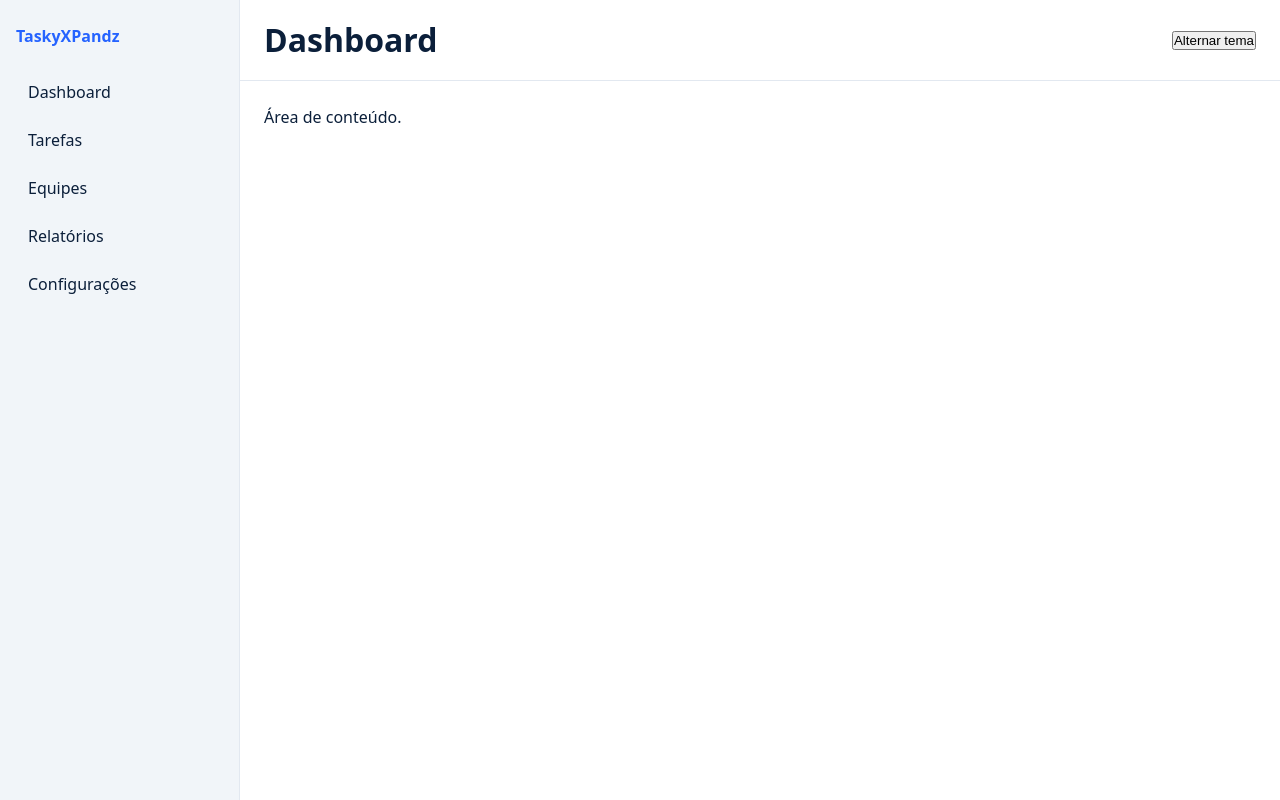
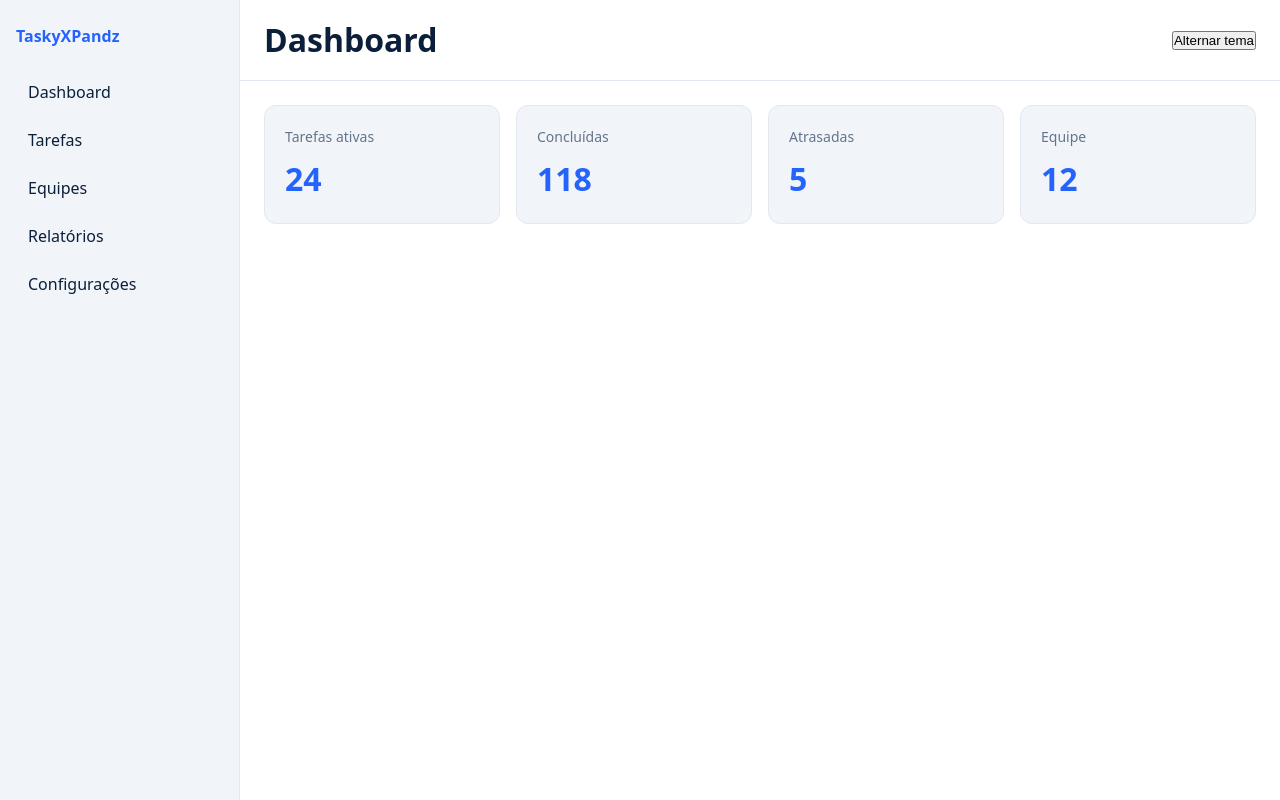
Before and after one commit to mattxcreativework/taskyxpandz-business, a plain HTML site: page frontend/pages/dashboard.html in a window 1280 px wide. Drawn offline with Linux system fonts and the light colour scheme.

Commit message:
feat: adiciona cards de métricas ao dashboard

```diff
--- a/frontend/css/layout.css
+++ b/frontend/css/layout.css
@@ -25,3 +25,20 @@
   border-bottom: 1px solid var(--border);
 }
 .content { padding: 24px; }
+
+.cards {
+  display: grid;
+  grid-template-columns: repeat(auto-fit, minmax(200px, 1fr));
+  gap: 16px;
+}
+.card {
+  background: var(--bg-soft);
+  border: 1px solid var(--border);
+  border-radius: 12px;
+  padding: 20px;
+  display: flex;
+  flex-direction: column;
+  gap: 8px;
+}
+.card-label { color: var(--text-muted); font-size: 14px; }
+.card-value { font-size: 32px; color: var(--primary); }
--- a/frontend/pages/dashboard.html
+++ b/frontend/pages/dashboard.html
@@ -26,10 +26,21 @@
         <button id="theme-toggle">Alternar tema</button>
       </header>
       <main class="content">
-        <p>Área de conteúdo.</p>
-      </main>
-    </div>
-  </div>
-  <script src="../js/theme.js"></script>
-</body>
-</html>
+        <section class="cards">
+  <article class="card">
+    <span class="card-label">Tarefas ativas</span>
+    <strong class="card-value">24</strong>
+  </article>
+  <article class="card">
+    <span class="card-label">Concluídas</span>
+    <strong class="card-value">118</strong>
+  </article>
+  <article class="card">
+    <span class="card-label">Atrasadas</span>
+    <strong class="card-value">5</strong>
+  </article>
+  <article class="card">
+    <span class="card-label">Equipe</span>
+    <strong class="card-value">12</strong>
+  </article>
+</section>
```
